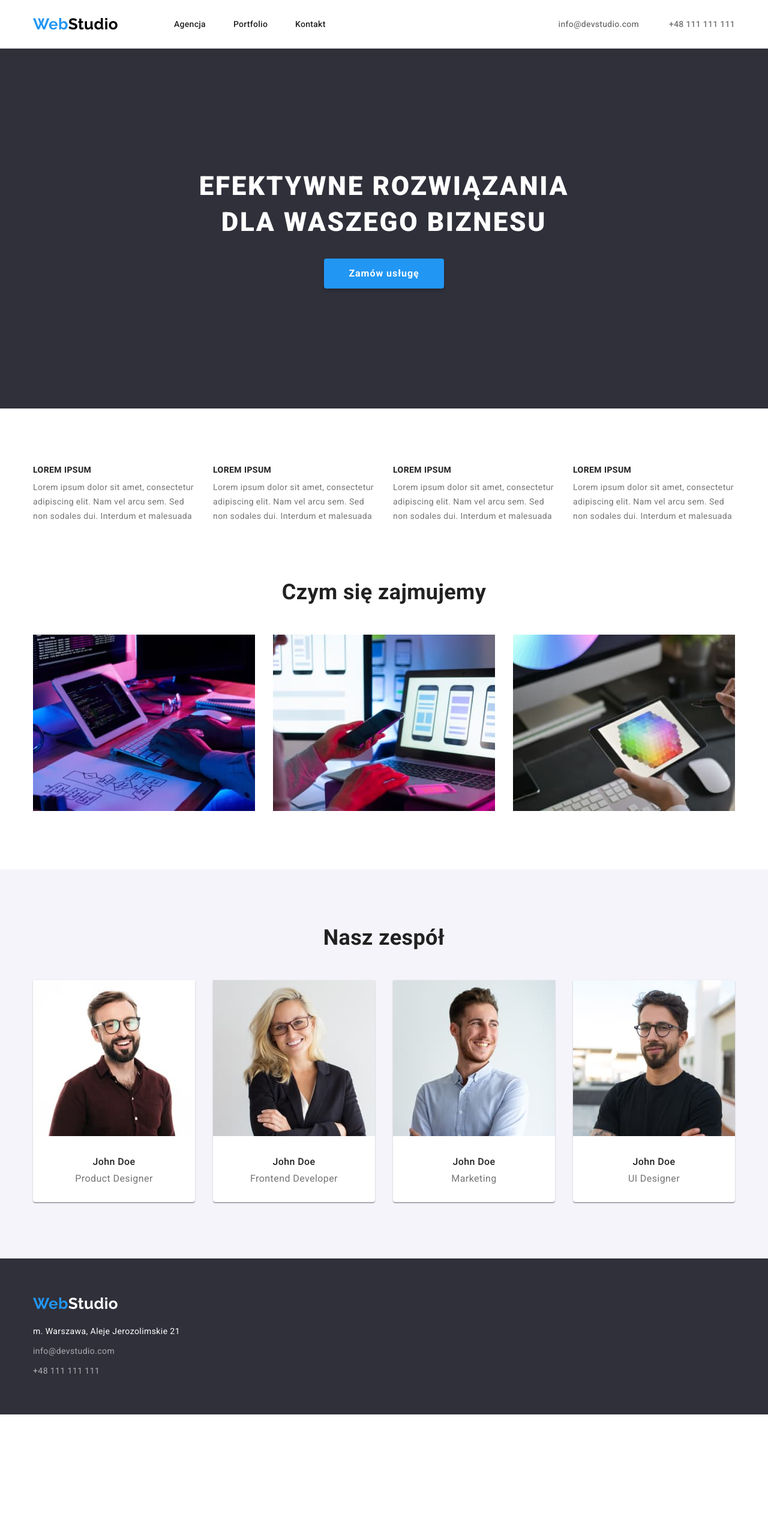
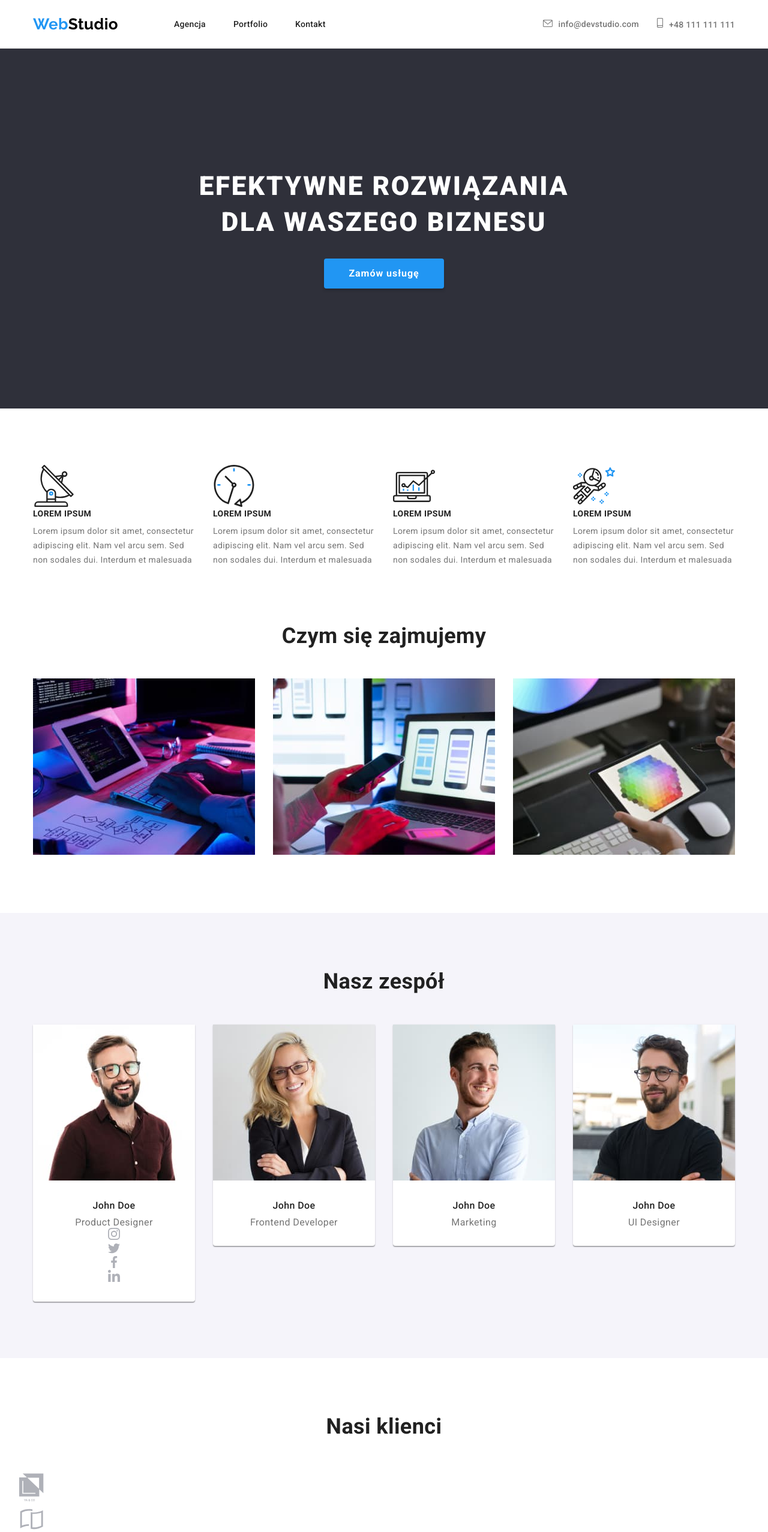
Before and after one commit to JustDunia/goit-markup-hw-04, a plain HTML site: page index.html in a window 1280 px wide. Shown: the top 2554 px of the page at 60% size. Before the commit the page ends 2358 px from the top, so only its background shows below. Drawn offline with nearby package versions, Linux system fonts and the light colour scheme.

Commit message:
added svgs; added clients section

```diff
--- a/css/styles.css
+++ b/css/styles.css
@@ -10,6 +10,7 @@
   --background-dark: #2f303a;
   --portfolio-border: #eeeeee;
   --header-border-color: #ececec;
+  --icons-inactive: #afb1b8;
 }
 
 * {
@@ -72,7 +73,7 @@ ul {
 }
 
 .contact-items {
-  gap: 0 50px;
+  gap: 0 30px;
 }
 
 .header a,
@@ -109,6 +110,11 @@ ul {
 .header-item a:hover,
 .header-item a:focus {
   color: var(--theme-color);
+}
+
+.contact-icon {
+  margin-right: 10px;
+  --color4: currentColor;
 }
 
 /* footer */
@@ -249,6 +255,15 @@ ul {
   color: var(--light-grey);
 }
 
+.clients-item {
+  color: var(--icons-inactive);
+}
+
+.clients-icon {
+  --color2: currentColor;
+  --color3: currentColor;
+}
+
 /* PORTFOLIO */
 
 .portfolio {
--- a/index.html
+++ b/index.html
@@ -1,5 +1,6 @@
 <!DOCTYPE html>
 <html lang="pl">
+
 <head>
   <meta charset="UTF-8" />
   <meta http-equiv="X-UA-Compatible" content="IE=edge" />
@@ -7,26 +8,19 @@
   <title>WebStudio</title>
   <link rel="preconnect" href="https://fonts.googleapis.com" />
   <link rel="preconnect" href="https://fonts.gstatic.com" crossorigin />
-    <link
-      href="https://fonts.googleapis.com/css2?family=Raleway:wght@700&family=Roboto:wght@400;500;700;900&display=swap"
-      rel="stylesheet"
-    />
-    <link
-      rel="stylesheet"
-      href="https://cdnjs.cloudflare.com/ajax/libs/modern-normalize/1.1.0/modern-normalize.min.css"
+  <link href="https://fonts.googleapis.com/css2?family=Raleway:wght@700&family=Roboto:wght@400;500;700;900&display=swap"
+    rel="stylesheet" />
+  <link rel="stylesheet" href="https://cdnjs.cloudflare.com/ajax/libs/modern-normalize/1.1.0/modern-normalize.min.css"
     integrity="sha512-wpPYUAdjBVSE4KJnH1VR1HeZfpl1ub8YT/NKx4PuQ5NmX2tKuGu6U/JRp5y+Y8XG2tV+wKQpNHVUX03MfMFn9Q=="
-      crossorigin="anonymous"
-      referrerpolicy="no-referrer"
-    />
+    crossorigin="anonymous" referrerpolicy="no-referrer" />
   <link rel="stylesheet" href="./css/styles.css" />
 </head>
+
 <body>
   <header class="header">
     <div class="container">
       <div class="header-left-side">
-          <a class="logo" href="./index.html"
-            ><span class="theme-color">Web</span>Studio</a
-          >
+        <a class="logo" href="./index.html"><span class="theme-color">Web</span>Studio</a>
         <nav class="nav">
           <ul class="nav-items">
             <li class="header-item nav-item">
@@ -44,10 +38,14 @@
       <div class="contact-box">
         <ul class="contact-items">
           <li class="header-item contact-item">
-              <a href="mailto:info@devstudio.com">info@devstudio.com</a>
+            <a href="mailto:info@devstudio.com"><svg class="contact-icon" width="16" height="12">
+                <use href="./images/icons.svg#icon-envelope"></use>
+              </svg>info@devstudio.com</a>
           </li>
           <li class="header-item contact-item">
-              <a href="tel:+48111111111">+48 111 111 111</a>
+            <a href="tel:+48111111111"><svg class="contact-icon" width="10" height="16">
+                <use href="./images/icons.svg#icon-smartphone"></use>
+              </svg>+48 111 111 111</a>
           </li>
         </ul>
       </div>
@@ -66,6 +64,11 @@
       <div class="container">
         <ul class="lorem-items">
           <li class="lorem-item">
+            <div class="lorem-icon-box">
+              <svg class="icon" width="70" height="70">
+                <use href="./images/icons.svg#icon-antenna-1"></use>
+              </svg>
+            </div>
             <h3 class="lorem-title">lorem ipsum</h3>
             <p class="lorem-text">
               Lorem ipsum dolor sit amet, consectetur adipiscing elit. Nam vel
@@ -73,6 +76,11 @@
             </p>
           </li>
           <li class="lorem-item">
+            <div class="lorem-icon-box">
+              <svg class="icon" width="70" height="70">
+                <use href="./images/icons.svg#icon-clock-1"></use>
+              </svg>
+            </div>
             <h3 class="lorem-title">lorem ipsum</h3>
             <p class="lorem-text">
               Lorem ipsum dolor sit amet, consectetur adipiscing elit. Nam vel
@@ -80,6 +88,11 @@
             </p>
           </li>
           <li class="lorem-item">
+            <div class="lorem-icon-box">
+              <svg class="icon" width="70" height="70 ">
+                <use href="./images/icons.svg#icon-diagram-1"></use>
+              </svg>
+            </div>
             <h3 class="lorem-title">lorem ipsum</h3>
             <p class="lorem-text">
               Lorem ipsum dolor sit amet, consectetur adipiscing elit. Nam vel
@@ -87,6 +100,11 @@
             </p>
           </li>
           <li class="lorem-item">
+            <div class="lorem-icon-box">
+              <svg class="icon" width="70" height="70">
+                <use href="./images/icons.svg#icon-astronaut-1"></use>
+              </svg>
+            </div>
             <h3 class="lorem-title">lorem ipsum</h3>
             <p class="lorem-text">
               Lorem ipsum dolor sit amet, consectetur adipiscing elit. Nam vel
@@ -101,28 +119,15 @@
         <h2 class="section-title">Czym się zajmujemy</h2>
         <ul class="aboutus-items">
           <li class="aboutus-item">
-              <img
-                width="370"
-                height="294"
-                src="./images/img-1.jpg"
-                alt="programista piszący kod na tablecie"
-              />
+            <img width="370" height="294" src="./images/img-1.jpg" alt="programista piszący kod na tablecie" />
           </li>
           <li class="aboutus-item">
-              <img
-                width="370"
-                height="294"
-                src="./images/img-2.jpg"
-                alt="pracownik i widoczny na ekranie laptopa mobilny wygląd tworzonej aplikacji"
-              />
+            <img width="370" height="294" src="./images/img-2.jpg"
+              alt="pracownik i widoczny na ekranie laptopa mobilny wygląd tworzonej aplikacji" />
           </li>
           <li class="aboutus-item">
-              <img
-                width="370"
-                height="294"
-                src="./images/img-3.jpg"
-                alt="pracownik dobierający kolor z palety kolorów na tablecie"
-              />
+            <img width="370" height="294" src="./images/img-3.jpg"
+              alt="pracownik dobierający kolor z palety kolorów na tablecie" />
           </li>
         </ul>
       </div>
@@ -133,28 +138,40 @@
         <ul class="team-items">
           <li class="team-item">
             <figure class="team-figure">
-                <img
-                  class="team-img"
-                  width="270"
-                  height="260"
-                  src="./images/team-1.jpg"
-                  alt="zdjęcie Product Designera"
-                />
+              <img class="team-img" width="270" height="260" src="./images/team-1.jpg"
+                alt="zdjęcie Product Designera" />
               <figcaption class="team-text">
                 <h3 class="team-name">John Doe</h3>
                 <p class="team-position">Product Designer</p>
+                <ul class="team-social-icons social-icons">
+                  <li class="team-social-icon social-icon">
+                    <svg class="icon" width="20" height="20">
+                      <use href="./images/icons.svg#icon-instagram-2"></use>
+                    </svg>
+                  </li>
+                  <li class="team-social-icon social-icon">
+                    <svg class="icon" width="20" height="20">
+                      <use href="./images/icons.svg#icon-twitter-1"></use>
+                    </svg>
+                  </li>
+                  <li class="team-social-icon social-icon">
+                    <svg class="icon" width="20" height="20">
+                      <use href="./images/icons.svg#icon-facebook-1"></use>
+                    </svg>
+                  </li>
+                  <li class="team-social-icon social-icon">
+                    <svg class="icon" width="20" height="20">
+                      <use href="./images/icons.svg#icon-linkedin-1"></use>
+                    </svg>
+                  </li>
+                </ul>
               </figcaption>
             </figure>
           </li>
           <li class="team-item">
             <figure class="team-figure">
-                <img
-                  class="team-img"
-                  width="270"
-                  height="260"
-                  src="./images/team-2.jpg"
-                  alt="zdjęcie Frontend Developera"
-                />
+              <img class="team-img" width="270" height="260" src="./images/team-2.jpg"
+                alt="zdjęcie Frontend Developera" />
               <figcaption class="team-text">
                 <h3 class="team-name">John Doe</h3>
                 <p class="team-position">Frontend Developer</p>
@@ -163,13 +180,8 @@
           </li>
           <li class="team-item">
             <figure class="team-figure">
-                <img
-                  class="team-img"
-                  width="270"
-                  height="260"
-                  src="./images/team-3.jpg"
-                  alt="zdjęcie specjalisty Marketingu"
-                />
+              <img class="team-img" width="270" height="260" src="./images/team-3.jpg"
+                alt="zdjęcie specjalisty Marketingu" />
               <figcaption class="team-text">
                 <h3 class="team-name">John Doe</h3>
                 <p class="team-position">Marketing</p>
@@ -178,13 +190,7 @@
           </li>
           <li class="team-item">
             <figure class="team-figure">
-                <img
-                  class="team-img"
-                  width="270"
-                  height="260"
-                  src="./images/team-4.jpg"
-                  alt="zdjęcie UI Designera"
-                />
+              <img class="team-img" width="270" height="260" src="./images/team-4.jpg" alt="zdjęcie UI Designera" />
               <figcaption class="team-text">
                 <h3 class="team-name">John Doe</h3>
                 <p class="team-position">UI Designer</p>
@@ -194,26 +200,83 @@
         </ul>
       </div>
     </section>
+    <section class="clients section">
+      <h2 class="section-title">Nasi klienci</h2>
+      <ul class="clients-list">
+        <li class="clients-item">
+          <svg class="clients-icon icon" width="106" height="60.04">
+            <use href="./images/icons.svg#icon-client-1"></use>
+          </svg>
+        </li>
+        <li class="clients-item">
+          <svg class="clients-icon icon" width="106" height="60.04">
+            <use href="./images/icons.svg#icon-client-2"></use>
+          </svg>
+        </li>
+        <li class="clients-item">
+          <svg class="clients-icon icon" width="106" height="60">
+            <use href="./images/icons.svg#icon-client-3"></use>
+          </svg>
+        </li>
+        <li class="clients-item">
+          <svg class="clients-icon icon" width="106" height="60">
+            <use href="./images/icons.svg#icon-client-4"></use>
+          </svg>
+        </li>
+        <li class="clients-item">
+          <svg class="clients-icon icon" width="106" height="60">
+            <use href="./images/icons.svg#icon-client-5"></use>
+          </svg>
+        </li>
+        <li class="clients-item">
+          <svg class="clients-icon icon" width="106" height="60">
+            <use href="./images/icons.svg#icon-client-6"></use>
+          </svg>
+        </li>
+      </ul>
+    </section>
   </main>
   <footer class="footer">
     <div class="container">
-        <a class="logo" href="./index.html"
-          ><span class="theme-color">Web</span>Studio</a
-        >
+      <div class="footer-contact-box">
+        <a class="logo" href="./index.html"><span class="theme-color">Web</span>Studio</a>
         <address class="address">
           <p class="address-loc">m. Warszawa, Aleje Jerozolimskie 21</p>
           <p>
-            <a class="address-contact" href="mailto:info@devstudio.com"
-              >info@devstudio.com</a
-            >
+            <a class="address-contact" href="mailto:info@devstudio.com">info@devstudio.com</a>
           </p>
           <p>
-            <a class="address-contact" href="tel:+48111111111"
-              >+48 111 111 111</a
-            >
+            <a class="address-contact" href="tel:+48111111111">+48 111 111 111</a>
           </p>
         </address>
       </div>
+      <div class="footer-joinus-box">
+        <h3>Dołącz do nas</h3>
+        <ul class="footer-social-icons social-icons">
+          <li class="footer-social-icon social-icon">
+            <svg class="icon" width="20" height="20">
+              <use href="./images/icons.svg#icon-instagram-2"></use>
+            </svg>
+          </li>
+          <li class="footer-social-icon social-icon">
+            <svg class="icon" width="20" height="20">
+              <use href="./images/icons.svg#icon-twitter-1"></use>
+            </svg>
+          </li>
+          <li class="footer-social-icon social-icon">
+            <svg class="icon" width="20" height="20">
+              <use href="./images/icons.svg#icon-facebook-1"></use>
+            </svg>
+          </li>
+          <li class="footer-social-icon social-icon">
+            <svg class="icon" width="20" height="20">
+              <use href="./images/icons.svg#icon-linkedin-1"></use>
+            </svg>
+          </li>
+        </ul>
+      </div>
+    </div>
   </footer>
 </body>
+
 </html>
```
Also changed, not shown: images/icons.svg (added), 1 other file. Lines whose indentation alone changed are shown as unchanged.
